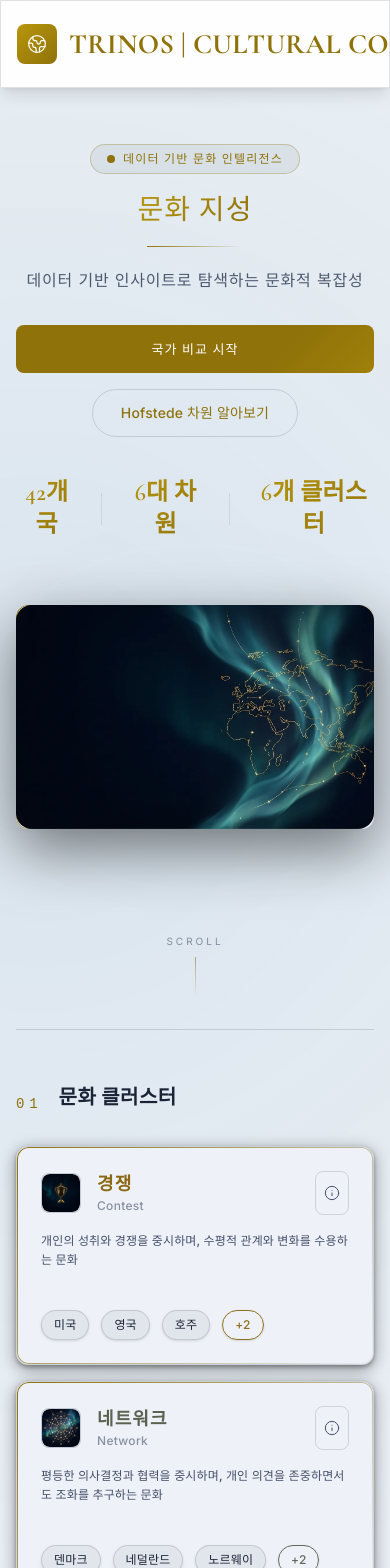
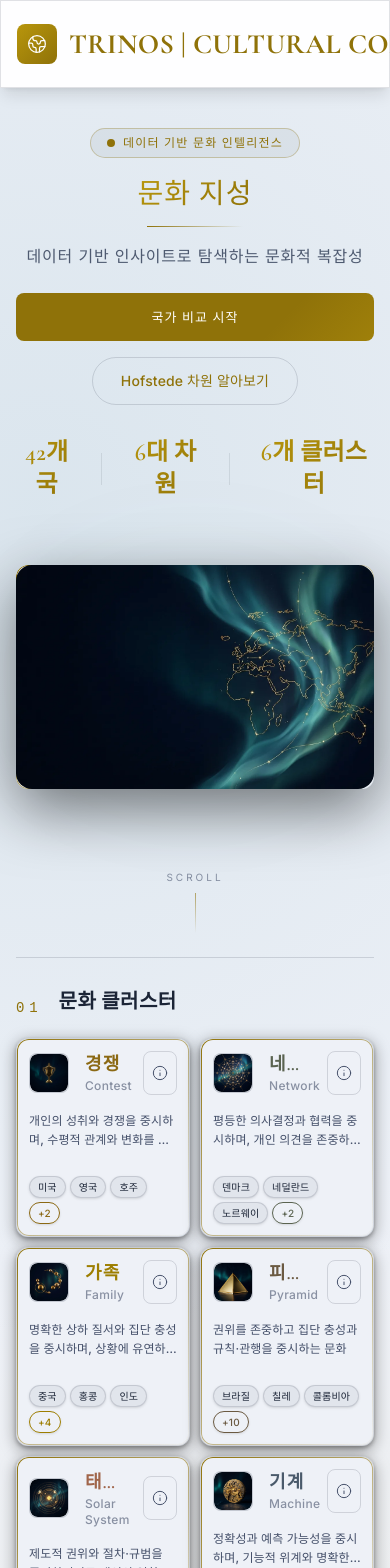
Before and after one commit to Trinos-Strategy/Hofstede, a React (Vite) app: page / in a window 390 px wide. Shown: the top 1568 px of the page. Built offline with nearby package versions, Linux system fonts and the light colour scheme.

Commit message:
perf(density,mobile): 8pt spacing scale pass + 2-col compact cluster grid (M1, M2)

```diff
--- a/src/App.tsx
+++ b/src/App.tsx
@@ -45,9 +45,9 @@ function Section({
       whileInView={{ opacity: 1, y: 0 }}
       viewport={{ once: true, margin: '-60px' }}
       transition={{ duration: 0.7, ease: [0.25, 0.1, 0.25, 1] }}
-      className="relative z-10 py-14 sm:py-20 border-t border-[var(--surface-border)] scroll-mt-20"
+      className="relative z-10 py-8 sm:py-14 border-t border-[var(--surface-border)] scroll-mt-20"
     >
-      <div className="flex items-start gap-4 sm:gap-6 mb-8 sm:mb-12">
+      <div className="flex items-start gap-4 sm:gap-6 mb-5 sm:mb-8">
         <span
           className="text-[var(--color-brass)] tracking-[0.35em] text-sm pt-2"
           style={{ fontFamily: "'JetBrains Mono', ui-monospace, monospace" }}
@@ -206,7 +206,7 @@ function App() {
       </motion.header>
 
       {/* Main content */}
-      <main className="max-w-[1140px] mx-auto px-4 sm:px-6 py-6 sm:py-12 relative z-10">
+      <main className="max-w-[1140px] mx-auto px-4 sm:px-6 py-4 sm:py-10 relative z-10">
         <HeroSection />
 
         {/* ─── 01 · Cultural clusters — full-width bento (old sidebar removed) ─── */}
@@ -229,7 +229,7 @@ function App() {
           desc={t('maxCount')}
         >
             {/* Country selector */}
-            <motion.div id="country-selector" className="glass-card rounded-lg p-4 sm:p-8">
+            <motion.div id="country-selector" className="glass-card rounded-lg p-4 sm:p-6">
               <CountrySelector
                 selectedCountries={selectedCountries}
                 onCountrySelect={handleCountrySelect}
@@ -239,9 +239,9 @@ function App() {
             </motion.div>
 
             {selectedCountries.length > 0 && (
-              <div className="space-y-5 sm:space-y-8 scroll-mt-24" id="dimension-comparison">
+              <div className="space-y-4 sm:space-y-6 scroll-mt-24" id="dimension-comparison">
                 {/* Radar chart - full width with dimension explanations */}
-                <div className="glass-card rounded-lg p-4 sm:p-8">
+                <div className="glass-card rounded-lg p-4 sm:p-6">
                   <div className="flex flex-col gap-2 mb-4 sm:mb-6">
                     <div className="flex items-center gap-3">
                       <div className="accent-bar" />
@@ -298,7 +298,7 @@ function App() {
                 </div>
 
                 {/* Bar charts */}
-                <div className="glass-card rounded-lg p-4 sm:p-8">
+                <div className="glass-card rounded-lg p-4 sm:p-6">
                   <div className="flex flex-col gap-2 mb-4 sm:mb-6">
                     <div className="flex items-center gap-3">
                       <div className="accent-bar" />
@@ -441,9 +441,9 @@ function App() {
       </main>
 
       {/* Footer */}
-      <footer className="mt-12 sm:mt-20 border-t border-[var(--surface-border)] bg-[var(--surface-1)] relative z-10">
+      <footer className="mt-8 sm:mt-12 border-t border-[var(--surface-border)] bg-[var(--surface-1)] relative z-10">
         <div className="max-w-[1140px] mx-auto px-4 sm:px-6">
-          <div className="flex flex-col sm:flex-row items-center justify-between gap-4 py-8">
+          <div className="flex flex-col sm:flex-row items-center justify-between gap-4 py-6 sm:py-8">
             {/* Left: Trinos Research Lab */}
             <span
               className="text-sm text-gradient-gold font-medium tracking-wide"
--- a/src/components/ClusterCard.tsx
+++ b/src/components/ClusterCard.tsx
@@ -100,7 +100,7 @@ export function ClusterCard({ cluster, isSelected, onClick, onInfoClick }: Clust
       onDoubleClick={handleDoubleClick}
       transition={{ duration: 0.4, ease: [0.25, 0.1, 0.25, 1] }}
       className={`
-        cursor-pointer rounded-xl p-6 aspect-auto relative overflow-hidden glass-card card-gradient-border glow-gold
+        cursor-pointer rounded-xl p-3 sm:p-5 aspect-auto relative overflow-hidden glass-card card-gradient-border glow-gold
         transition-all duration-500 flex flex-col justify-between
         ${isSelected ? 'ring-1 ring-[var(--color-brass)] bg-[var(--color-brass)]/10 shadow-md' : 'bg-white/[0.03]'}
       `}
@@ -134,7 +134,7 @@ export function ClusterCard({ cluster, isSelected, onClick, onInfoClick }: Clust
             </motion.div>
             <div className="flex-1 min-w-0">
               <h3
-                className="font-bold text-xl tracking-wide truncate"
+                className="font-bold text-base sm:text-xl tracking-wide truncate"
                 style={{
                   color: style.color,
                   fontFamily: "'Cormorant Garamond', serif",
@@ -159,23 +159,23 @@ export function ClusterCard({ cluster, isSelected, onClick, onInfoClick }: Clust
             )}
           </div>
 
-          <p className="text-xs leading-relaxed text-[var(--color-ivory-muted)] mb-4 line-clamp-2">
+          <p className="text-xs leading-relaxed text-[var(--color-ivory-muted)] mb-3 sm:mb-4 line-clamp-2 lg:line-clamp-none">
             {t(translationKeys.desc)}
           </p>
         </div>
 
-        <div className="flex flex-wrap gap-2 mt-4 pt-2">
+        <div className="flex flex-wrap gap-1 sm:gap-2 mt-2.5 sm:mt-4 pt-1 sm:pt-2">
           {countriesInCluster.slice(0, 3).map((country) => (
             <span
               key={country.code}
-              className="text-xs px-3 py-1.5 rounded-full border border-[var(--surface-border)] bg-[var(--surface-1)] text-[var(--color-ivory)] font-medium shadow-sm transition-colors hover:border-[var(--color-brass)]/40"
+              className="text-[10px] sm:text-xs px-2 sm:px-3 py-0.5 sm:py-1.5 rounded-full border border-[var(--surface-border)] bg-[var(--surface-1)] text-[var(--color-ivory)] font-medium shadow-sm transition-colors hover:border-[var(--color-brass)]/40"
             >
               {isKorean ? country.nameKo : country.name}
             </span>
           ))}
           {countriesInCluster.length > 3 && (
             <span
-              className="text-xs px-3 py-1.5 rounded-full font-medium border shadow-sm animate-pulse"
+              className="text-[10px] sm:text-xs px-2 sm:px-3 py-0.5 sm:py-1.5 rounded-full font-medium border shadow-sm animate-pulse"
               style={{
                 backgroundColor: `${style.iconColor}10`,
                 color: style.color,
--- a/src/components/ClusterMap.tsx
+++ b/src/components/ClusterMap.tsx
@@ -58,7 +58,7 @@ export function ClusterMap({ selectedCluster, onClusterSelect }: ClusterMapProps
         variants={containerVariants}
         initial="hidden"
         animate="visible"
-        className="grid grid-cols-1 sm:grid-cols-2 lg:grid-cols-3 gap-4 sm:gap-5"
+        className="grid grid-cols-2 lg:grid-cols-3 gap-2.5 sm:gap-4"
       >
         {clusterOrder.map((cluster) => (
           <motion.div key={cluster} variants={itemVariants}>
@@ -73,7 +73,7 @@ export function ClusterMap({ selectedCluster, onClusterSelect }: ClusterMapProps
       </motion.div>
 
       {/* Double-click guidance hint caption */}
-      <p className="text-[11px] text-[var(--color-ivory-muted)]/70 text-center mt-6 font-medium">
+      <p className="text-[11px] text-[var(--color-ivory-muted)]/70 text-center mt-4 font-medium">
         {t('clickFilterDoubleClickDetails')}
       </p>
 
--- a/src/components/HeroSection.tsx
+++ b/src/components/HeroSection.tsx
@@ -10,7 +10,7 @@ export function HeroSection() {
       initial={{ opacity: 0, y: 30 }}
       animate={{ opacity: 1, y: 0 }}
       transition={{ duration: 1.0, ease: [0.25, 0.1, 0.25, 1] }}
-      className="w-full py-8 sm:py-16 lg:py-20 max-w-[1140px] mx-auto grid grid-cols-1 lg:grid-cols-12 gap-10 lg:gap-12 items-center"
+      className="w-full py-6 sm:py-12 max-w-[1140px] mx-auto grid grid-cols-1 lg:grid-cols-12 gap-10 lg:gap-12 items-center"
     >
       {/* Left Column (col-span-7) */}
       <div className="lg:col-span-7 flex flex-col items-center lg:items-start text-center lg:text-left">
@@ -46,7 +46,7 @@ export function HeroSection() {
           initial={{ scaleX: 0 }}
           animate={{ scaleX: 1 }}
           transition={{ delay: 0.35, duration: 1.2, ease: [0.25, 0.1, 0.25, 1] }}
-          className="w-24 h-[1px] bg-gradient-to-r from-[var(--color-brass)] to-transparent my-5 sm:my-6"
+          className="w-24 h-[1px] bg-gradient-to-r from-[var(--color-brass)] to-transparent my-4"
         />
 
         {/* Subtitle */}
@@ -68,7 +68,7 @@ export function HeroSection() {
           initial={{ opacity: 0, y: 15 }}
           animate={{ opacity: 1, y: 0 }}
           transition={{ delay: 0.55, duration: 0.8, ease: [0.25, 0.1, 0.25, 1] }}
-          className="flex flex-wrap items-center justify-center lg:justify-start gap-4 mt-8"
+          className="flex flex-wrap items-center justify-center lg:justify-start gap-4 mt-6"
         >
           <button
             type="button"
@@ -91,7 +91,7 @@ export function HeroSection() {
           initial={{ opacity: 0, y: 15 }}
           animate={{ opacity: 1, y: 0 }}
           transition={{ delay: 0.65, duration: 0.8, ease: [0.25, 0.1, 0.25, 1] }}
-          className="mt-10 sm:mt-12 flex items-center justify-center lg:justify-start gap-6 sm:gap-10"
+          className="mt-8 flex items-center justify-center lg:justify-start gap-6 sm:gap-10"
         >
           <div className="flex flex-col items-center lg:items-start">
             <span
@@ -156,7 +156,7 @@ export function HeroSection() {
       </motion.div>
 
       {/* Scroll cue */}
-      <div className="lg:col-span-12 mt-16 flex flex-col items-center gap-2 text-[var(--color-ivory-muted)]/60">
+      <div className="lg:col-span-12 mt-10 flex flex-col items-center gap-2 text-[var(--color-ivory-muted)]/60">
         <span className="text-[10px] tracking-[0.3em] uppercase">Scroll</span>
         <div className="h-10 w-px bg-gradient-to-b from-[var(--color-brass)]/60 to-transparent animate-pulse" />
       </div>
```
